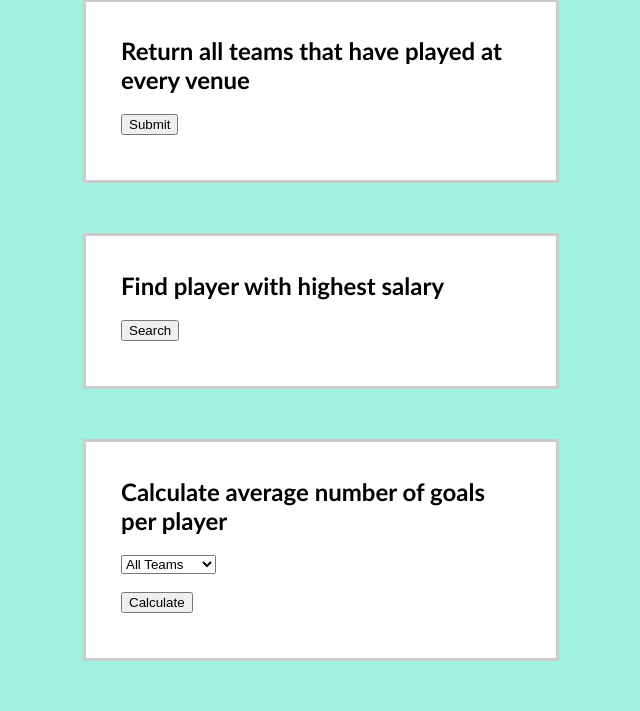
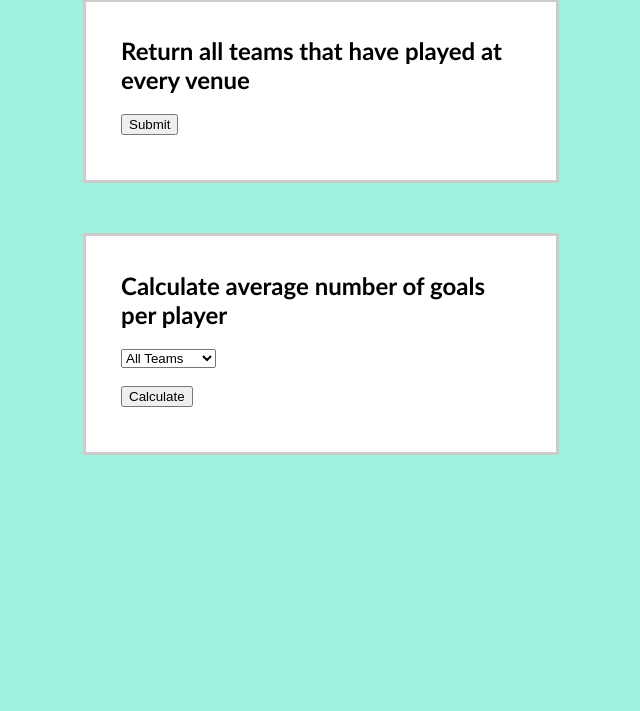
Before and after one commit to mkson668/Hockey-Database-Application, a PHP site: page /hockeyleaguemain.php in a window 1280 px wide. Shown: the part 884-1595 px from the top of the page, without its empty margins (319-959 px from the left). After the commit the page ends 1339 px from the top, so only its background shows below. Run offline with PHP 8.4, Linux system fonts and the light colour scheme.

Commit message:
delete duplicate find max salary

```diff
--- a/hockeyleaguemain.php
+++ b/hockeyleaguemain.php
@@ -87,13 +87,6 @@
 </div>
 
 <div class="box">
-    <form class="mainform" action="maxPlayerSalary.php">
-        <h2 style="font-family: Calibri">Find player with highest salary</h2>
-        <button type="submit">Search</button>
-    </form>
-</div>
-
-<div class="box">
     <form class="mainform" action="averageGoals.php" method="get">
         <h2 style="font-family: Calibri">Calculate average number of goals per player</h2>
         <select name="teamGoalSelected">
```
